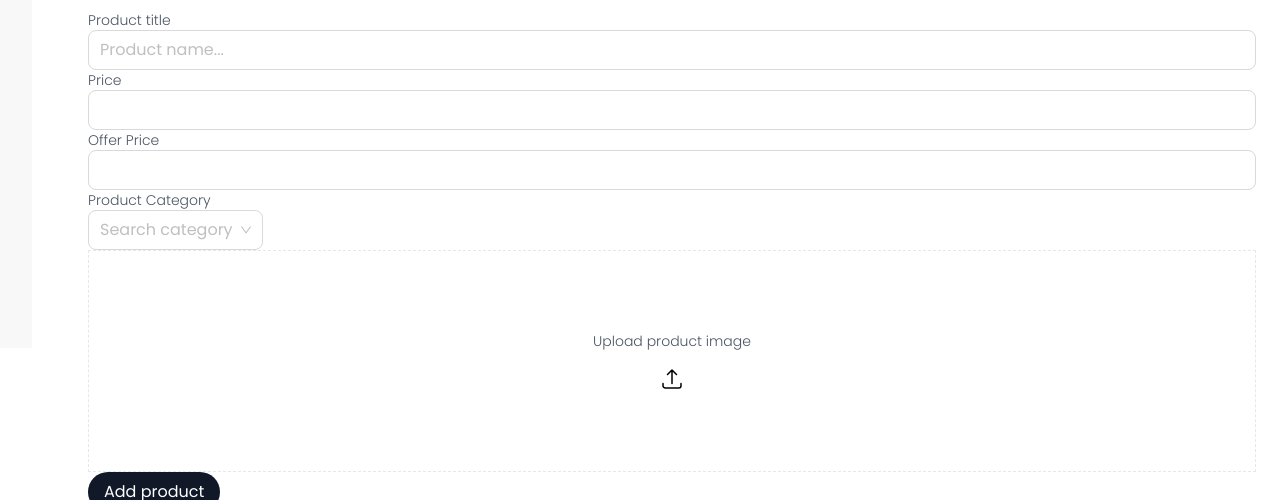
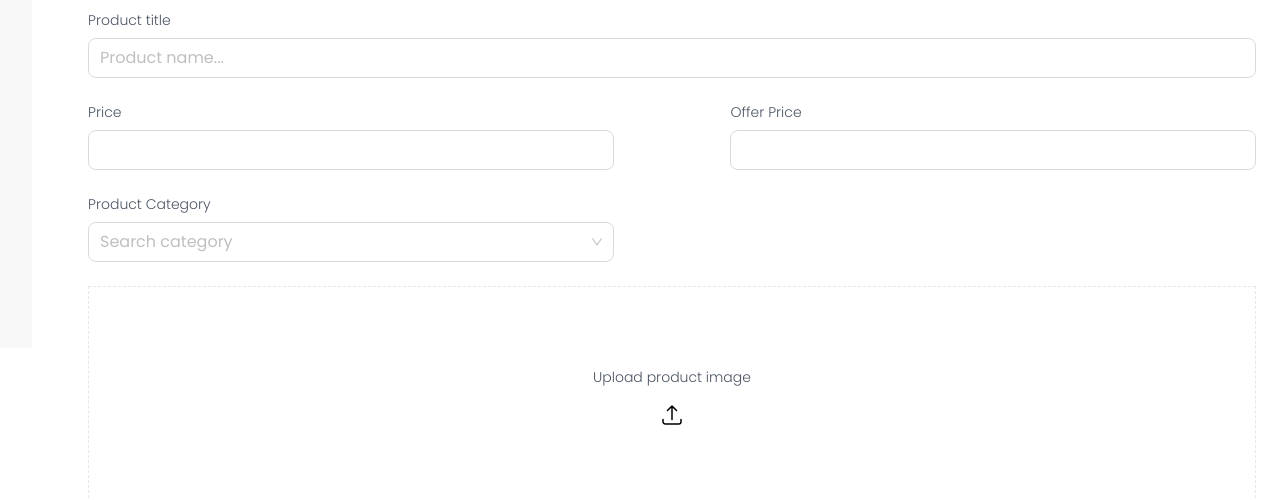
Before and after one commit to BlueDaisy061/nexton-ecommerce, a React (Vite) app in the folder admin/: page /add-product in a window 1280 px wide. Shown: the part 452-952 px from the top of the page. Built offline with nearby package versions, Linux system fonts and the light colour scheme.

Commit message:
feat: update add product page styles

```diff
--- a/admin/src/components/AddProduct/AddProduct.tsx
+++ b/admin/src/components/AddProduct/AddProduct.tsx
@@ -35,23 +35,23 @@ const categories = [
 
 function AddProduct() {
   return (
-    <div className="box-border w-full px-14 py-8 mx-8 my-5 rounded-sm bg-default lg:max-w-[800px]">
+    <div className="box-border w-full flex flex-col gap-6 px-14 py-8 mx-8 my-5 rounded-sm bg-default lg:max-w-[800px]">
       <div>
-        <p>Product title</p>
+        <p className="mb-2">Product title</p>
         <Input size="large" placeholder="Product name..." name="name" />
       </div>
-      <div>
-        <div>
-          <p>Price</p>
+      <div className="flex justify-between">
+        <div className="w-[45%]">
+          <p className="mb-2">Price</p>
           <Input size="large" name="old_price" />
         </div>
-        <div>
-          <p>Offer Price</p>
+        <div className="w-[45%]">
+          <p className="mb-2">Offer Price</p>
           <Input size="large" name="sale_price" />
         </div>
       </div>
       <div>
-        <p>Product Category</p>
+        <p className="mb-2">Product Category</p>
         <Select
           showSearch
           placeholder="Search category"
@@ -61,6 +61,7 @@ function AddProduct() {
             (optA?.label ?? '').toLowerCase().localeCompare((optB?.label ?? '').toLowerCase())
           }
           options={categories}
+          className="w-[45%]"
         />
       </div>
       <div>
@@ -72,7 +73,7 @@ function AddProduct() {
         </label>
         <Input type="file" name="image" id="file-input" hidden />
       </div>
-      <Button type="primary" shape="round" size="large" className="bg-primary-color">
+      <Button type="primary" shape="round" size="large" className="bg-primary-color w-fit mt-2">
         Add product
       </Button>
     </div>
```
